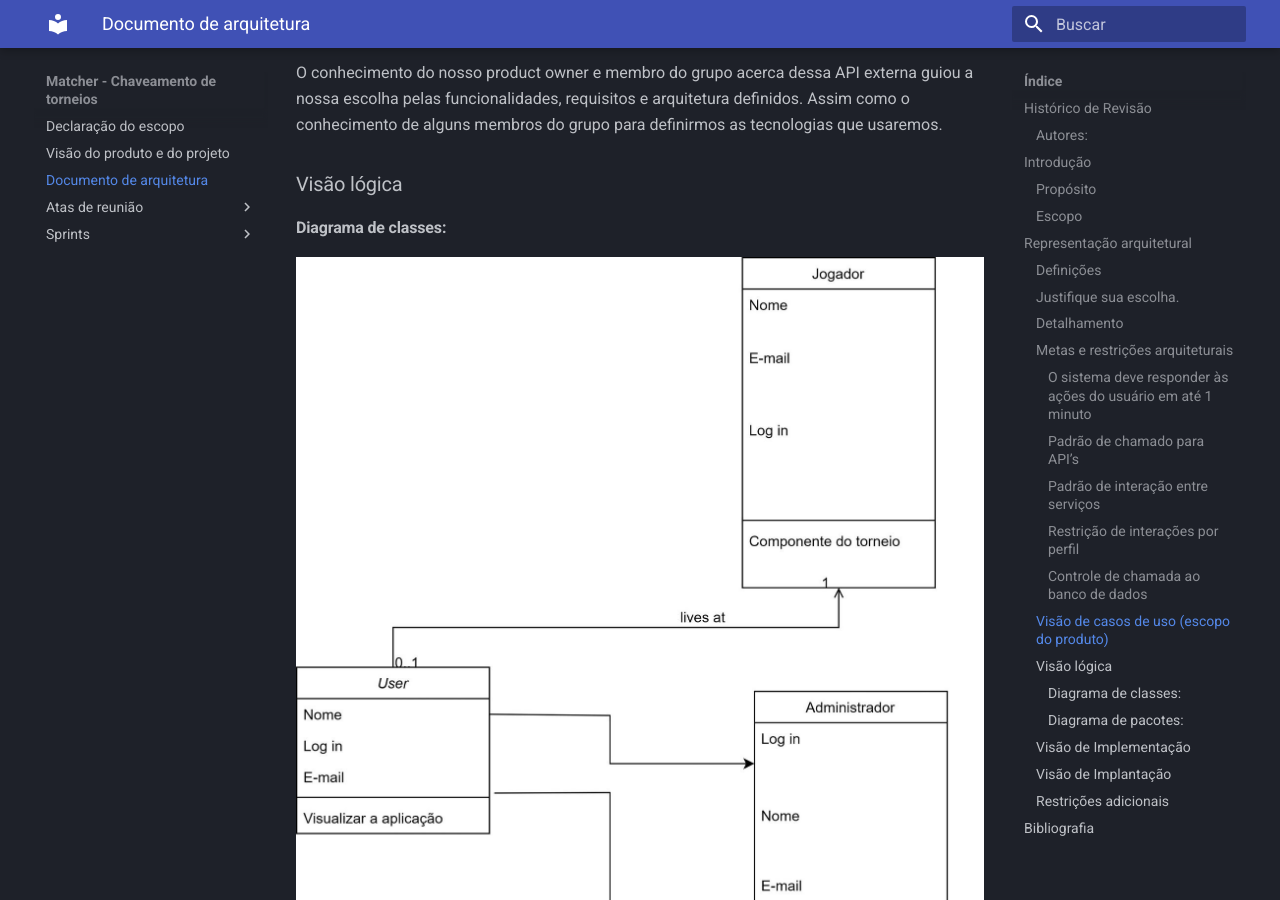
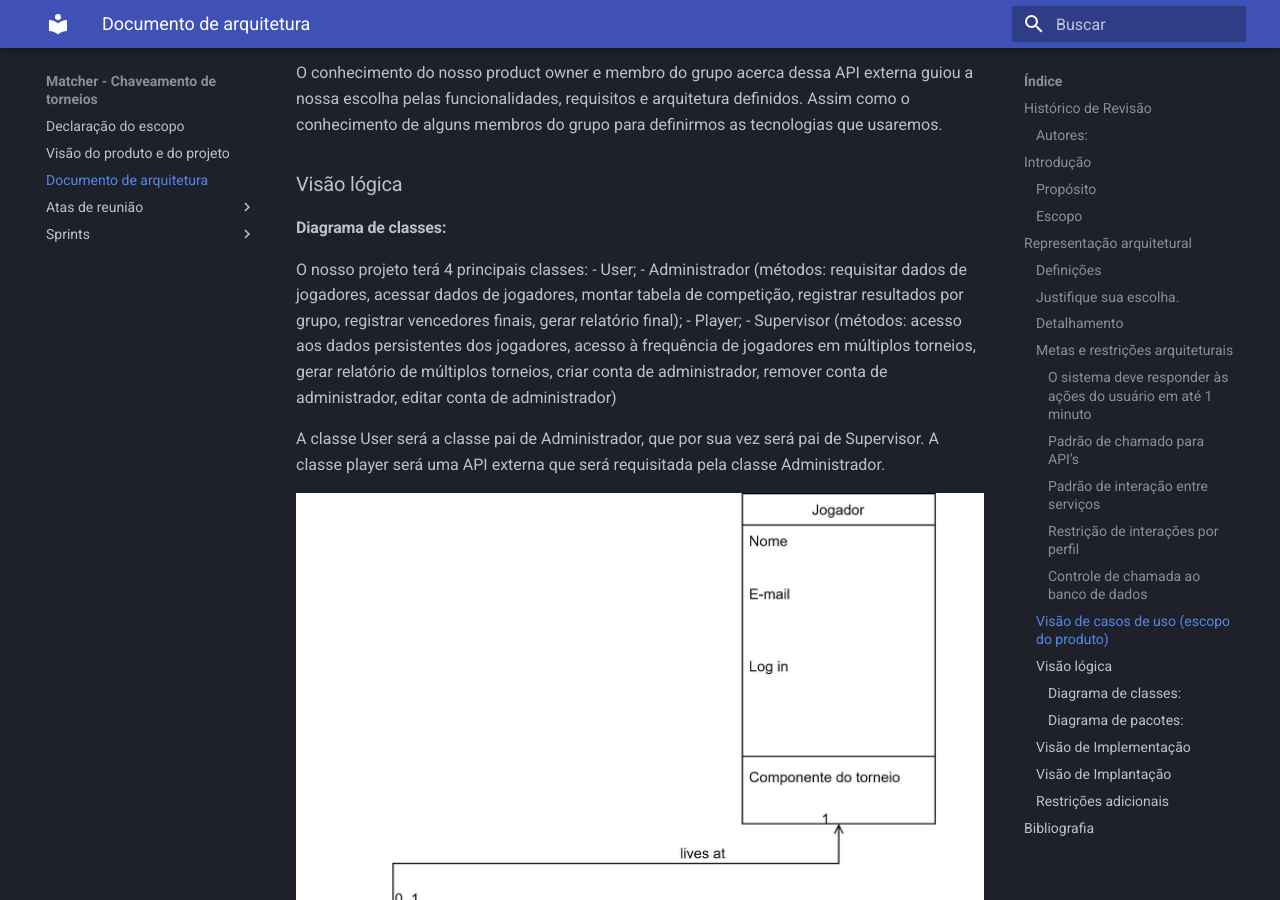
Before and after one commit to FGA0138-MDS-Ajax/2023-2-SIRIUS, an MkDocs documentation site: the page built from docs/documento-arquitetura.md, in a window 1280 px wide and 900 px high, scrolled down 3335 px. Built offline with MkDocs 1.6.1 and Material for MkDocs 9.7.7, drawn with Linux system fonts in a browser that asks for light colours; some of the changed text lies outside the part shown.

Commit message:
Update documento-arquitetura.md

```diff
--- a/docs/documento-arquitetura.md
+++ b/docs/documento-arquitetura.md
@@ -78,9 +78,19 @@ O conhecimento do nosso product owner e membro do grupo acerca dessa API externa
 
 #### Diagrama de classes:
 
+O nosso projeto terá 4 principais classes:
+- User;
+- Administrador (métodos: requisitar dados de jogadores, acessar dados de jogadores, montar tabela de competição, registrar resultados por grupo, registrar vencedores finais, gerar relatório final);
+- Player;
+- Supervisor (métodos: acesso aos dados persistentes dos jogadores, acesso à frequência de jogadores em múltiplos torneios, gerar relatório de múltiplos torneios, criar conta de administrador, remover conta de administrador, editar conta de administrador)
+
+A classe User será a classe pai de Administrador, que por sua vez será pai de Supervisor. A classe player será uma API externa que será requisitada pela classe Administrador.
+
 ![Diagrama de classes](diagrama-classes.jpeg)
 
 #### Diagrama de pacotes:
+
+Quanto ao diagrama de pacotes, decidimos representar o nosso projeto dividido em frontend, backend e banco de dados.
 
 ![Diagrama de pacotes](diagrama-pacotes.jpeg)
 
```
